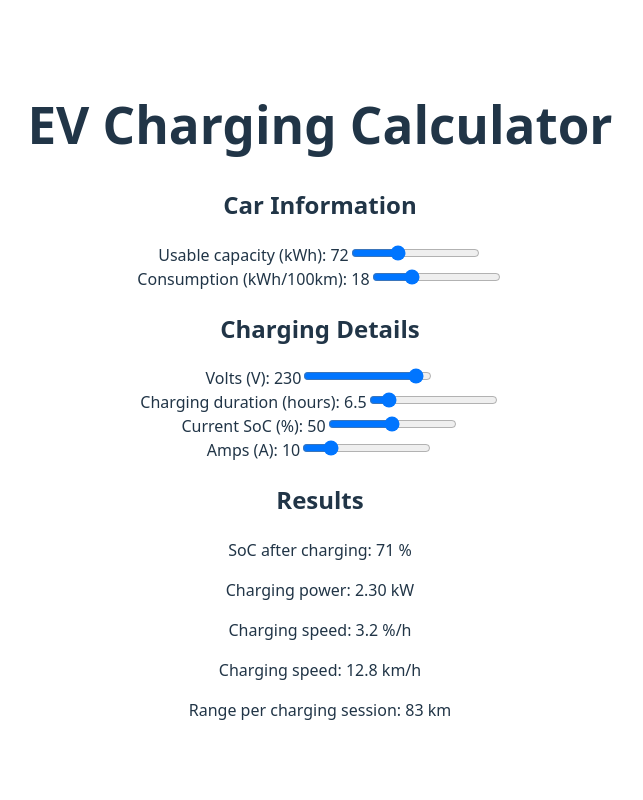
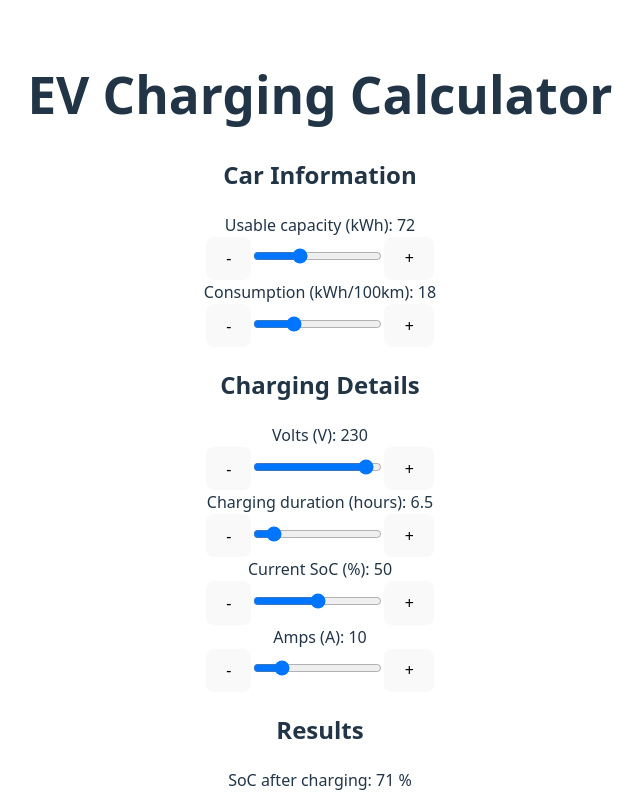
Before and after one commit to s100ian/ev-charging-calculator, a React (Vite) app: page / in a window 1280 px wide. Shown: the top 800 px of the page, without its empty margins (320-963 px from the left). Built offline with nearby package versions, Linux system fonts and the light colour scheme.

Commit message:
Refactor button handlers in CarInfo component for improved readability

```diff
--- a/src/components/CarInfo.tsx
+++ b/src/components/CarInfo.tsx
@@ -13,12 +13,36 @@ const CarInfo: React.FC<CarInfoProps> = ({
   consumption,
   setConsumption,
 }) => {
+  const handleDecrement = (
+    setter: (value: number) => void,
+    value: number,
+    min: number
+  ) => {
+    setter(Math.max(min, value - 1));
+  };
+
+  const handleIncrement = (
+    setter: (value: number) => void,
+    value: number,
+    max: number
+  ) => {
+    setter(Math.min(max, value + 1));
+  };
+
   return (
     <div>
       <h2>Car Information</h2>
       <div>
         <label>
           Usable capacity (kWh): {usableCapacity}
+          <div>
+            <button
+              onClick={() =>
+                handleDecrement(setUsableCapacity, usableCapacity, 5)
+              }
+            >
+              -
+            </button>
             <input
               type="range"
               min="5"
@@ -26,11 +50,25 @@ const CarInfo: React.FC<CarInfoProps> = ({
               value={usableCapacity}
               onChange={(e) => setUsableCapacity(parseInt(e.target.value, 10))}
             />
+            <button
+              onClick={() =>
+                handleIncrement(setUsableCapacity, usableCapacity, 200)
+              }
+            >
+              +
+            </button>
+          </div>
         </label>
       </div>
       <div>
         <label>
           Consumption (kWh/100km): {consumption}
+          <div>
+            <button
+              onClick={() => handleDecrement(setConsumption, consumption, 5)}
+            >
+              -
+            </button>
             <input
               type="range"
               min="5"
@@ -38,6 +76,12 @@ const CarInfo: React.FC<CarInfoProps> = ({
               value={consumption}
               onChange={(e) => setConsumption(parseInt(e.target.value, 10))}
             />
+            <button
+              onClick={() => handleIncrement(setConsumption, consumption, 50)}
+            >
+              +
+            </button>
+          </div>
         </label>
       </div>
     </div>
--- a/src/components/ChargingDetails.tsx
+++ b/src/components/ChargingDetails.tsx
@@ -21,12 +21,46 @@ const ChargingDetails: React.FC<ChargingDetailsProps> = ({
   amps,
   setAmps,
 }) => {
+  const handleDecrement = (
+    setter: (value: number) => void,
+    value: number,
+    min: number,
+    step: number = 1
+  ) => {
+    setter(Math.max(min, value - step));
+  };
+
+  const handleIncrement = (
+    setter: (value: number) => void,
+    value: number,
+    max: number,
+    step: number = 1
+  ) => {
+    setter(Math.min(max, value + step));
+  };
+
+  const handleDurationChange = (e: React.ChangeEvent<HTMLInputElement>) => {
+    setDuration(parseFloat(e.target.value));
+  };
+
+  const handleDurationDecrement = () => {
+    setDuration(Math.max(1, parseFloat((duration - 0.1).toFixed(1))));
+  };
+
+  const handleDurationIncrement = () => {
+    setDuration(Math.min(50, parseFloat((duration + 0.1).toFixed(1))));
+  };
+
   return (
     <div>
       <h2>Charging Details</h2>
       <div>
         <label>
           Volts (V): {volts}
+          <div>
+            <button onClick={() => handleDecrement(setVolts, volts, 110)}>
+              -
+            </button>
             <input
               type="range"
               min="110"
@@ -34,24 +68,38 @@ const ChargingDetails: React.FC<ChargingDetailsProps> = ({
               value={volts}
               onChange={(e) => setVolts(parseInt(e.target.value, 10))}
             />
+            <button onClick={() => handleIncrement(setVolts, volts, 240)}>
+              +
+            </button>
+          </div>
         </label>
       </div>
       <div>
         <label>
-          Charging duration (hours): {duration}
+          Charging duration (hours): {duration.toFixed(1)}
+          <div>
+            <button onClick={handleDurationDecrement}>-</button>
             <input
               type="range"
               min="1"
               max="50"
               step="0.1"
               value={duration}
-            onChange={(e) => setDuration(parseFloat(e.target.value))}
+              onChange={handleDurationChange}
             />
+            <button onClick={handleDurationIncrement}>+</button>
+          </div>
         </label>
       </div>
       <div>
         <label>
           Current SoC (%): {currentSoC}
+          <div>
+            <button
+              onClick={() => handleDecrement(setCurrentSoC, currentSoC, 0)}
+            >
+              -
+            </button>
             <input
               type="range"
               min="0"
@@ -59,11 +107,19 @@ const ChargingDetails: React.FC<ChargingDetailsProps> = ({
               value={currentSoC}
               onChange={(e) => setCurrentSoC(parseInt(e.target.value, 10))}
             />
+            <button
+              onClick={() => handleIncrement(setCurrentSoC, currentSoC, 100)}
+            >
+              +
+            </button>
+          </div>
         </label>
       </div>
       <div>
         <label>
           Amps (A): {amps}
+          <div>
+            <button onClick={() => handleDecrement(setAmps, amps, 5)}>-</button>
             <input
               type="range"
               min="5"
@@ -71,6 +127,10 @@ const ChargingDetails: React.FC<ChargingDetailsProps> = ({
               value={amps}
               onChange={(e) => setAmps(parseInt(e.target.value, 10))}
             />
+            <button onClick={() => handleIncrement(setAmps, amps, 32)}>
+              +
+            </button>
+          </div>
         </label>
       </div>
     </div>
```
Also changed, not shown: src/components/ChargingInfo.tsx (added, +64 -0 lines). Lines whose indentation alone changed are shown as unchanged.
